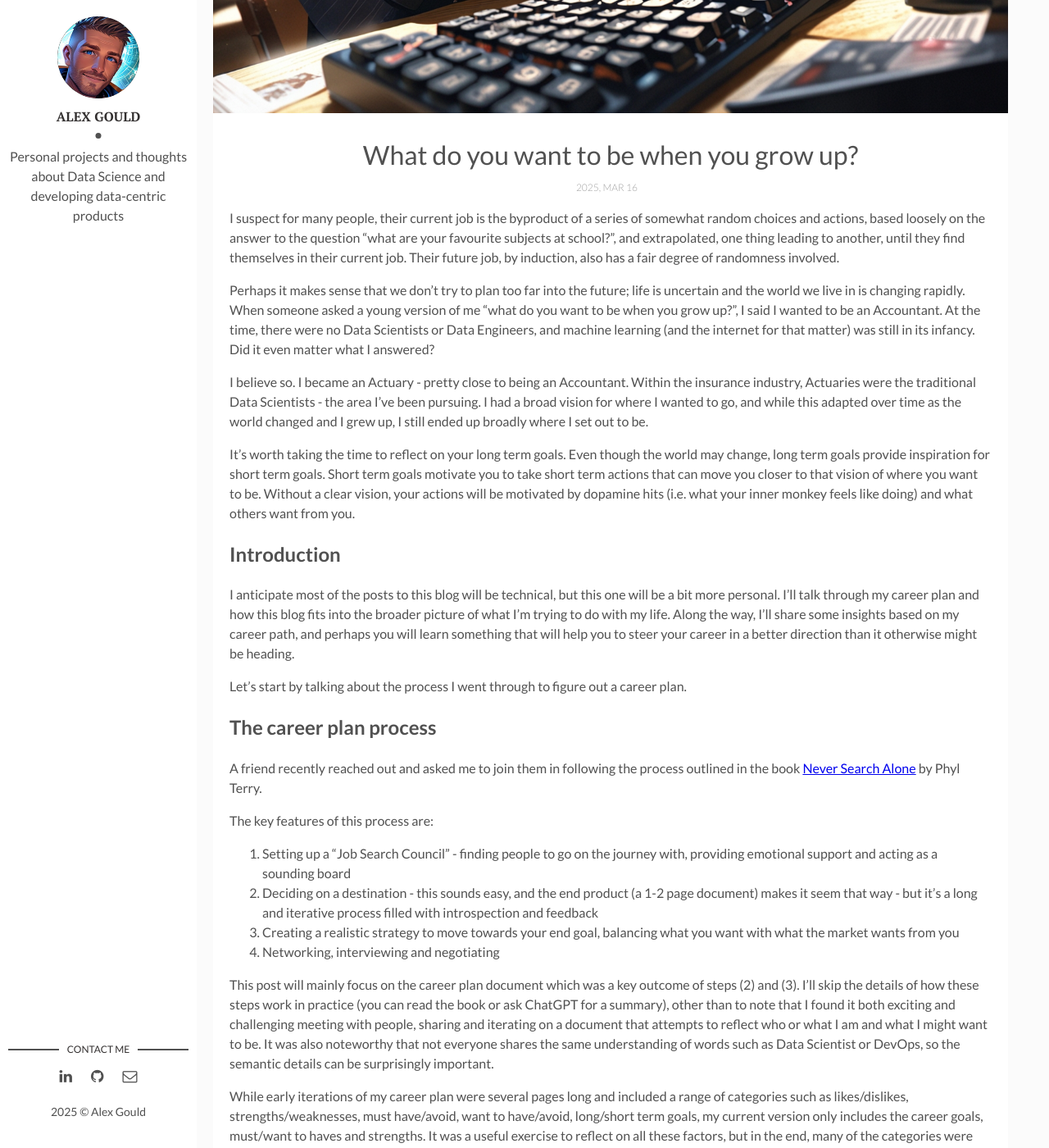
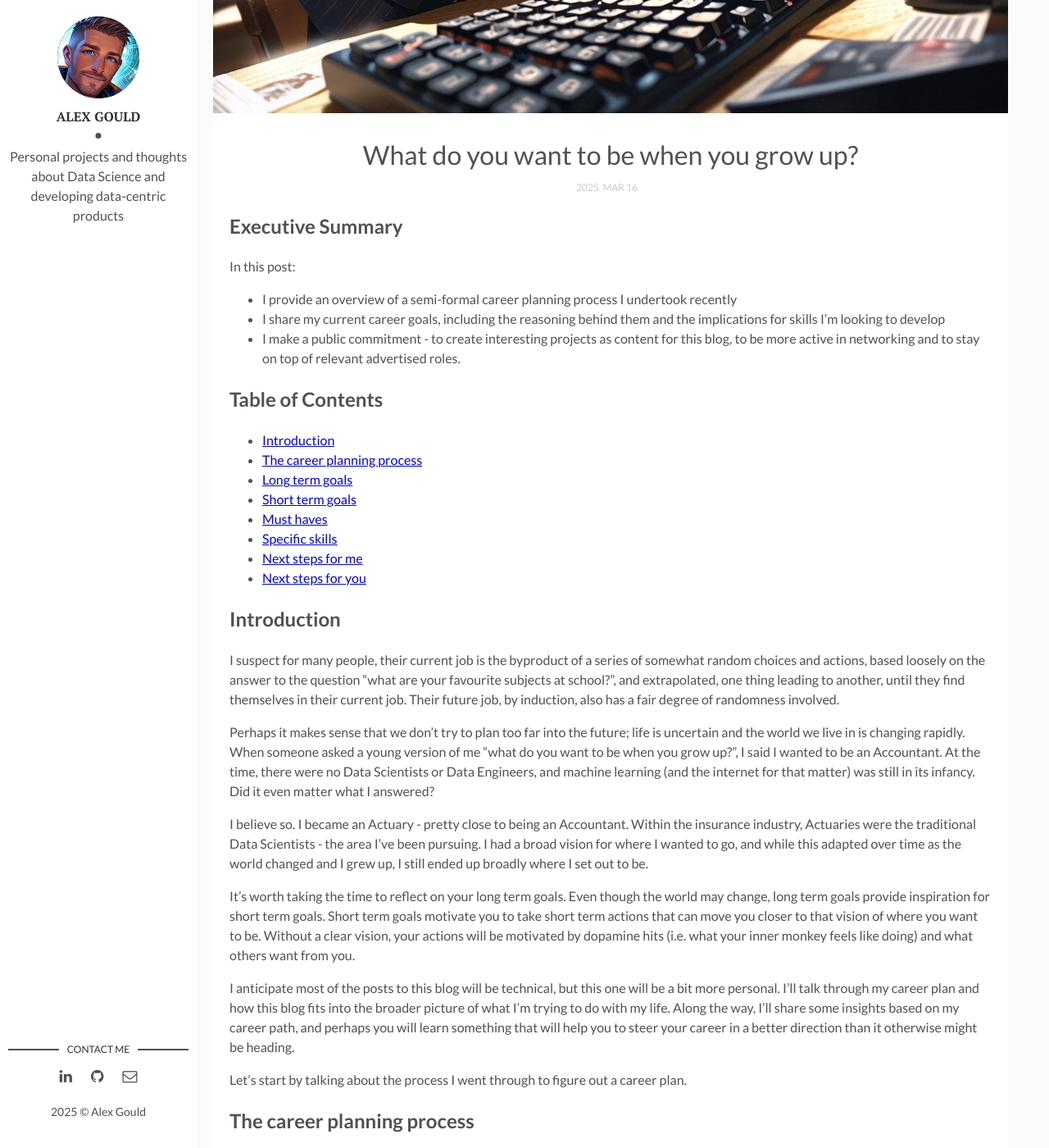
Before and after one commit to alextgould/alextgould.github.io, a Jekyll site: the page built from _posts/2025-03-16-when-i-grow-up.md, in a window 1280 px wide and 1400 px high, scrolled down 367 px. Shown: the whole window at 82% size. Built offline with Jekyll 4.4.1, drawn with Linux system fonts in a browser that asks for light colours.

Commit message:
custom one liners on main page, happy plants in progress

```diff
--- a/Gemfile
+++ b/Gemfile
@@ -1,6 +1,7 @@
 source 'https://rubygems.org'
 
 gem 'jekyll'
+gem 'wdm', '>= 0.1.0' if Gem.win_platform?
 
 group :jekyll_plugins do
   gem "jekyll-sitemap"
--- a/_layouts/post.html
+++ b/_layouts/post.html
@@ -34,6 +34,9 @@ layout: main
           {% endfor %}
         </div>
       </div>
+      <div class="back-to-main">
+        <a href="{{ site.baseurl }}/" class="btn btn-back">Back to Main Page</a>
+      </div>
       {% include disqus.html %}
     </div> <!-- End Wrap Content -->
   </div> <!-- End Page Content -->
--- a/_posts/2025-03-16-when-i-grow-up.md
+++ b/_posts/2025-03-16-when-i-grow-up.md
@@ -5,7 +5,28 @@ date: 2025-03-16
 description: What are your long term career goals, as an aspiring Data Scientist, Data Engineer or AI/ML Engineer? I have some insights from my recent career planning process, as well as my career experiences to date.
 img: when-i-grow-up/grow_up.jpg
 tags: [Personal, Opinion] # Personal, Opinion, Technical, Review, Project, Testing
+main_page_summary: "Insights from my recent career planning process and my career experiences to date"
 ---
+
+## Executive Summary
+
+In this post:
+* I provide an overview of a semi-formal career planning process I undertook recently
+* I share my current career goals, including the reasoning behind them and the implications for skills I'm looking to develop
+* I make a public commitment - to create interesting projects as content for this blog, to be more active in networking and to stay on top of relevant advertised roles.
+
+## Table of Contents
+
+- [Introduction](#introduction)
+- [The career planning process](#the-career-planning-process)
+- [Long term goals](#long-term-goals)
+- [Short term goals](#short-term-goals)
+- [Must haves](#must-haves)
+- [Specific skills](#specific-skills)
+- [Next steps for me](#next-steps-for-me)
+- [Next steps for you](#next-steps-for-you)
+
+## Introduction
 
 I suspect for many people, their current job is the byproduct of a series of somewhat random choices and actions, based loosely on the answer to the question "what are your favourite subjects at school?", and extrapolated, one thing leading to another, until they find themselves in their current job. Their future job, by induction, also has a fair degree of randomness involved.
 
@@ -15,13 +36,11 @@ I believe so. I became an Actuary - pretty close to being an Accountant. Within
 
 It's worth taking the time to reflect on your long term goals. Even though the world may change, long term goals provide inspiration for short term goals. Short term goals motivate you to take short term actions that can move you closer to that vision of where you want to be. Without a clear vision, your actions will be motivated by dopamine hits (i.e. what your inner monkey feels like doing) and what others want from you.
 
-## Introduction
-
 I anticipate most of the posts to this blog will be technical, but this one will be a bit more personal. I'll talk through my career plan and how this blog fits into the broader picture of what I'm trying to do with my life. Along the way, I'll share some insights based on my career path, and perhaps you will learn something that will help you to steer your career in a better direction than it otherwise might be heading.
 
 Let's start by talking about the process I went through to figure out a career plan.
 
-## The career plan process
+## The career planning process
 
 A friend recently reached out and asked me to join them in following the process outlined in the book [Never Search Alone](https://www.phyl.org/) by Phyl Terry.
 
--- a/assets/css/main.css
+++ b/assets/css/main.css
@@ -1479,3 +1479,27 @@ a.newer-posts:hover {
     font-size: 21px;
   }
 }
+
+/* Styles for the "Back to Main Page" button */
+.back-to-main {
+  text-align: center; /* Center the button */
+  margin-bottom: 20px; /* Add some space below the button */
+}
+
+.btn-back {
+  display: inline-block;
+  padding: 10px 20px;
+  background-color: #515151; /* Lighter grey color */
+  color: #ffffff; /* White text color */
+  text-align: center;
+  text-decoration: none;
+  border-radius: 5px;
+  border: none; /* Ensure no border is applied */
+  cursor: pointer; /* Add pointer cursor on hover */
+  font-size: 16px; /* Adjust font size */
+  transition: background-color 0.3s ease; /* Smooth transition for hover effect */
+}
+
+.btn-back:hover {
+  background-color: #bbb; /* Slightly darker grey on hover */
+}
--- a/index.html
+++ b/index.html
@@ -9,7 +9,11 @@ layout: main
   {% endif %}
   <div class="post-content">
     <h2 class="post-title"><a href="{{post.url | prepend: site.baseurl}}">{{post.title}}</a></h2>
-    <p>{{ post.content | strip_html | truncatewords: 15 }}</p>
+    {% if post.main_page_summary %}
+      <p>{{ post.main_page_summary }}</p>
+    {% else %}
+      <p>{{ post.content | strip_html | truncatewords: 15 }}</p>
+    {% endif %}
     <span class="post-date">{{post.date | date: '%Y, %b %d'}}&nbsp;&nbsp;&nbsp;—&nbsp;</span>
     <span class="post-words">{% capture words %}{{ post.content | number_of_words }}{% endcapture %}{% unless words contains "-" %}{{ words | plus: 250 | divided_by: 250 | append: " minute read" }}{% endunless %}</span>
   </div>
```
Also changed, not shown: _posts/2025-12-31-happy-plants.md (added, +353 -0 lines), _posts/template.md (+21 -7 lines), devlog.md (+29 -1 lines), assets/img/happy-plants/email_inline.png (added), assets/img/happy-plants/forecast_current_day_example.png (added), 1 other file.
